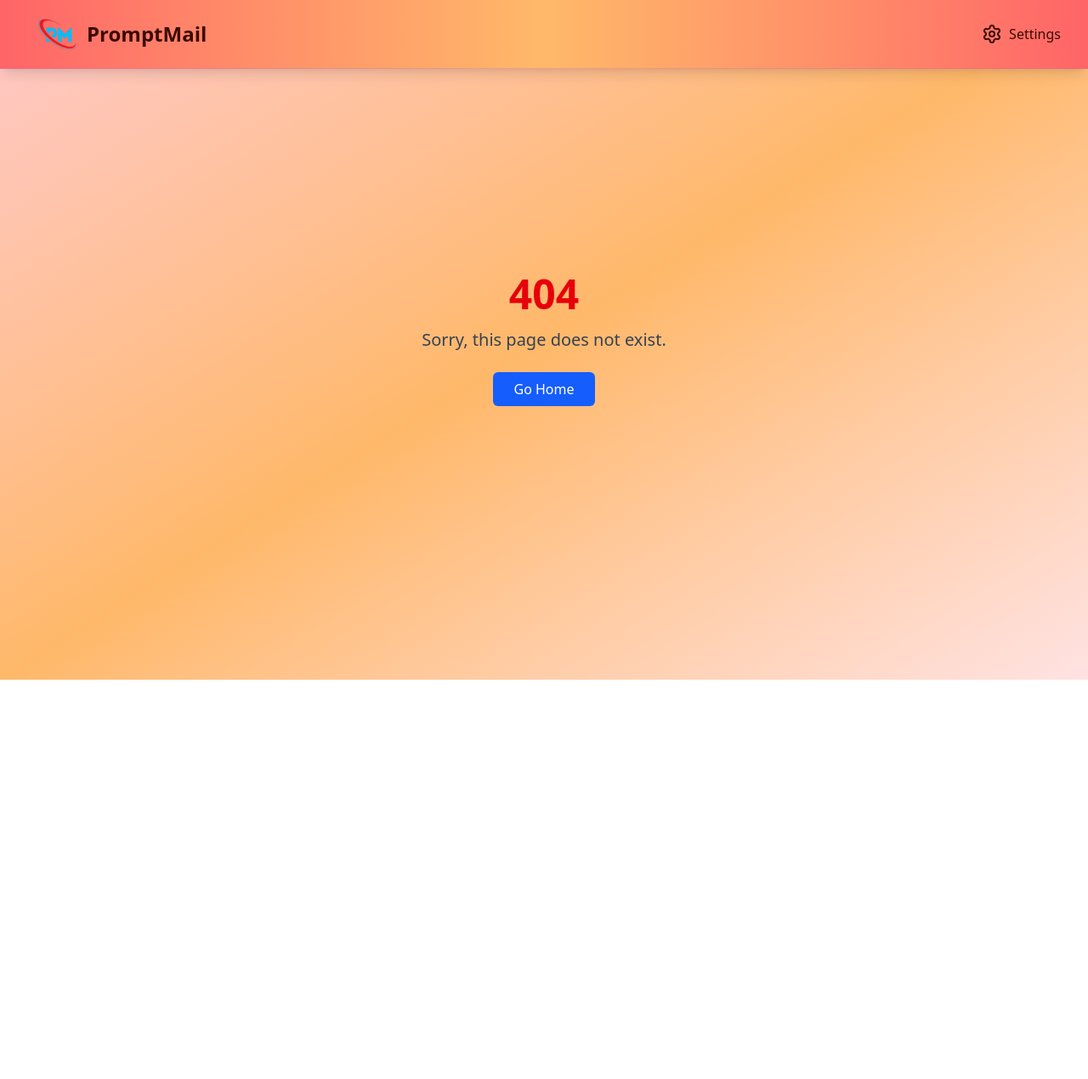
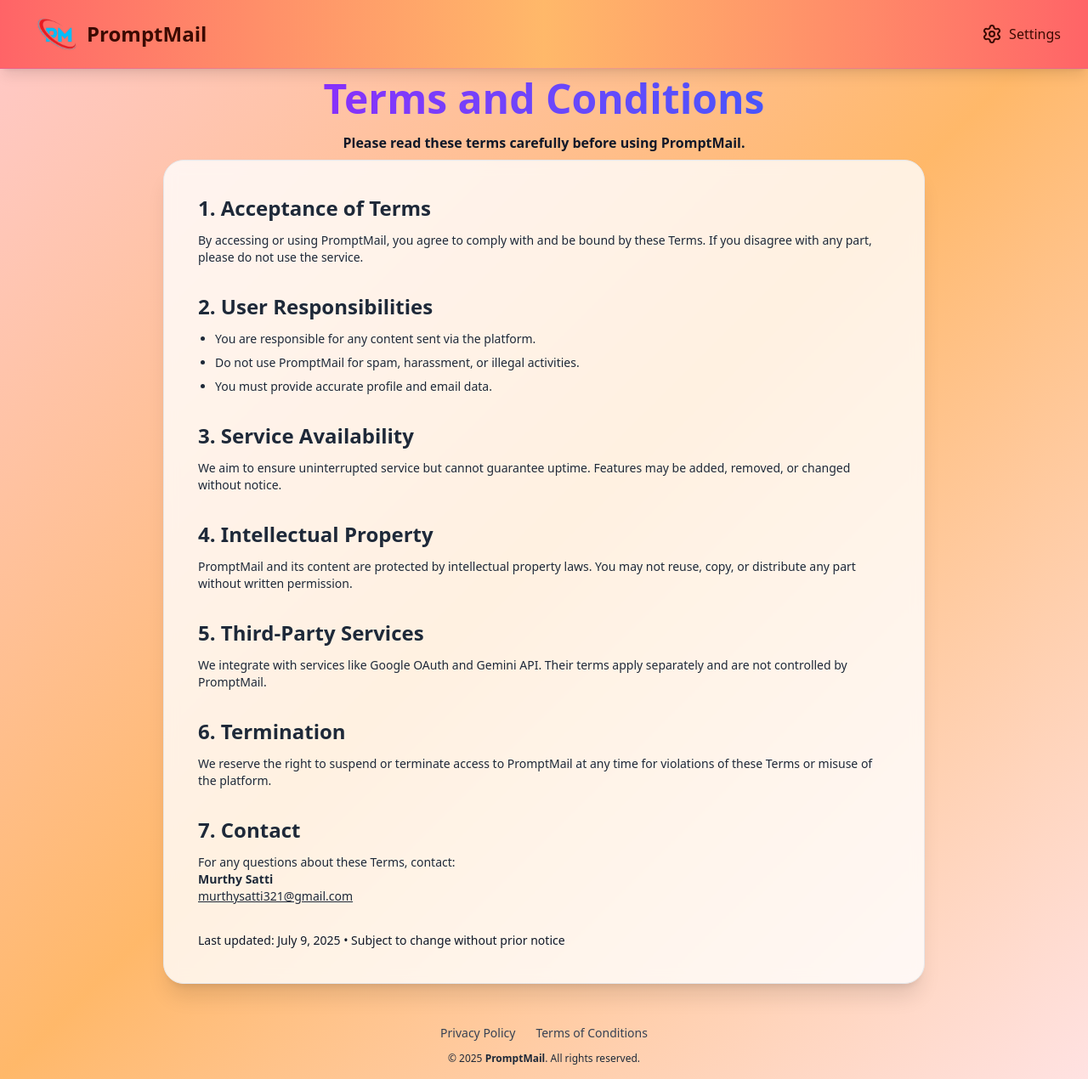
Before and after one commit to murthy-satti/promptmail, a Next.js app: page /terms in a window 1280 px wide. Before the commit this address had no page. Shown: the whole page at 85% size. Before the commit the page ends 800 px from the top, so only its background shows below. Built offline with nearby package versions, Linux system fonts and the light colour scheme.

Commit message:
changes in footer, terms , etc..

```diff
--- a/app/layout.jsx
+++ b/app/layout.jsx
@@ -1,4 +1,5 @@
 
+import Footer from "@/components/Footer";
 import "./globals.css";
 import Navbar from "@/components/Navbar";
 import SessionWrapper from "@/components/session";
@@ -6,14 +7,27 @@
 
 export const metadata = {
   title: "Prompt Mail",
-  description: "PromptMail helps you write and send professional emails using AI. Just describe your message and let Gemini-powered AI generate and send it via Gmail securely using OAuth2.",
-  keywords: ["PromptMail", "AI email generator", "Gemini API", "Nodemailer", "Gmail OAuth2", "Next.js email app", "auto email writer"],
+  description:
+    "PromptMail helps you write and send professional emails using AI. Just describe your message and let Gemini-powered AI generate and send it via Gmail securely using OAuth2.",
+  keywords: [
+    "PromptMail",
+    "AI email generator",
+    "Gemini API",
+    "Nodemailer",
+    "Gmail OAuth2",
+    "Next.js email app",
+    "auto email writer",
+  ],
   authors: [{ name: "Murthy Satti" }],
   creator: "PromptMail",
   icons: {
-    icon: "/PM.png", // ✅ place your logo as favicon.ico in /public
+    icon: "/PM.png",
+  },
+  other: {
+    "google-site-verification": "AqbsYPefbsWcqycr3wB7uI_wmRVDms-0Y7Q5d_Y160E",
   },
 };
+
 
 
 
@@ -28,6 +42,7 @@
 
           {children}
         </SessionWrapper>
+        <Footer/>
       </body>
     </html>
   )
--- a/app/privacypolicy/page.jsx
+++ b/app/privacypolicy/page.jsx
@@ -1,19 +1,18 @@
 // app/privacy/page.jsx
 export const metadata = {
-    title: "Privacy Policy | PromptMail",
     description: "Read the privacy policy for PromptMail, detailing data collection, usage, and user security.",
 };
 
 export default function PrivacyPolicy() {
     return (
-        <div className="min-h-screen  py-8 px-4 sm:px-6 lg:px-8">
+        <div className="min-h-screen  py-8 px-4 sm:px-6 lg:px-8 mt-15">
             <div className="max-w-4xl mx-auto">
                 {/* Header Section */}
-                <div className="text-center mb-8">
-                    <h1 className="text-4xl sm:text-5xl font-bold bg-gradient-to-r from-purple-600 to-blue-600 dark:from-purple-400 dark:to-blue-400 bg-clip-text text-transparent mb-4">
+                <div className="text-center mb-4">
+                    <h2 className="text-2xl sm:text-4xl font-bold bg-gradient-to-r from-purple-600 to-blue-600 dark:from-purple-400 dark:to-blue-400 bg-clip-text text-transparent mb-4">
                         Privacy Policy
-                    </h1>
-                    <p className="text-gray-900 font-semibold dark:text-purple-400 text-lg max-w-2xl mx-auto">
+                    </h2>
+                    <p className="text-gray-900 font-semibold dark:text-purple-400 text-md md:text-lg max-w-2xl mx-auto">
                         Your privacy is important to us. This policy explains how we collect, use, and protect your information.
                     </p>
                 </div>
@@ -193,26 +192,6 @@
                         </div>
                     </section>
 
-                    {/* Section 8 */}
-                    <section className="mb-8">
-                        <h2 className="text-2xl font-bold mb-4 text-gray-800 dark:text-gray-100 flex items-center">
-                            8. Your Rights
-                        </h2>
-                        <div className="grid gap-4 sm:grid-cols-1 lg:grid-cols-2">
-                            <div className="bg-green-50 dark:bg-gray-800 rounded-xl p-4 border border-gray-400 dark:border-gray-200">
-                                <h3 className="font-semibold text-gray-900 dark:text-gray-100 mb-2">Access & Update</h3>
-                                <p className="text-gray-900 dark:text-gray-100 text-sm">
-                                    You can view and update your profile information at any time through your account settings.
-                                </p>
-                            </div>
-                            <div className="bg-green-50 dark:bg-gray-800 rounded-xl p-4 border border-gray-400 dark:border-gray-200">
-                                <h3 className="font-semibold text-gray-900 dark:text-gray-100 mb-2">Data Deletion</h3>
-                                <p className="text-gray-900 dark:text-gray-100 text-sm">
-                                    You can request complete deletion of your data by contacting our support team.
-                                </p>
-                            </div>
-                        </div>
-                    </section>
 
                     {/* Contact Section */}
                     <section className="mb-8">
--- a/app/settings/page.jsx
+++ b/app/settings/page.jsx
@@ -304,8 +304,15 @@
                   <article className="p-3 sm:p-4 rounded-lg bg-white dark:bg-gray-900 border border-gray-500 dark:border-gray-400">
                     <h3 className="font-medium text-gray-900 dark:text-gray-100 mb-2 text-sm sm:text-base">Terms of Service</h3>
                     <p className="text-xs sm:text-sm text-gray-600 dark:text-gray-400 leading-relaxed">
-                      By accessing or using PromptMail, you agree to comply with and be bound by these terms. You must not misuse our platform or attempt unauthorized access. We reserve the right to suspend or terminate accounts violating these terms.
+                      By accessing or using PromptMail, you agree to comply with and be bound by these terms. You must not misuse our platform or attempt unauthorized access.
+                       <Link
+                        href="/terms"
+                        className="underline text-purple-600 dark:text-purple-300 hover:text-purple-800 dark:hover:text-purple-200 transition-colors"
+                      >
+                        Learn more
+                      </Link>
                     </p>
+
                   </article>
                   <article className="p-3 sm:p-4 rounded-lg bg-white dark:bg-gray-900 border border-gray-500 dark:border-gray-400">
                     <h3 className="font-medium text-gray-900 dark:text-gray-100 mb-2 text-sm sm:text-base">Privacy Policy</h3>
--- /dev/null
+++ b/app/terms/page.jsx
@@ -0,0 +1,93 @@
+export const metadata = {
+  description: "Read the terms and conditions for using PromptMail, including user responsibilities, limitations, and service terms.",
+};
+
+export default function TermsAndConditions() {
+  return (
+    <div className="min-h-screen py-8 px-4 sm:px-6 lg:px-8 mt-15">
+      <div className="max-w-4xl mx-auto">
+        {/* Header */}
+        <div className="text-center mb-2">
+          <h2 className="text-3xl sm:text-5xl font-bold bg-gradient-to-r from-purple-600 to-blue-600 dark:from-purple-400 dark:to-blue-400 bg-clip-text text-transparent mb-4">
+            Terms and Conditions
+          </h2>
+          <p className="text-gray-900 font-semibold dark:text-purple-400 text-md md:text:lg max-w-2xl mx-auto">
+            Please read these terms carefully before using PromptMail.
+          </p>
+        </div>
+
+        {/* Content Box */}
+        <div className="bg-white/80 dark:bg-gray-900/80 backdrop-blur-sm shadow-xl rounded-3xl p-6 sm:p-8 lg:p-10 border border-gray-200 dark:border-gray-700 space-y-8">
+
+          {/* Section 1 */}
+          <section>
+            <h2 className="text-2xl font-bold mb-3 text-gray-800 dark:text-gray-100">1. Acceptance of Terms</h2>
+            <p className="text-gray-800 dark:text-gray-300 text-sm">
+              By accessing or using PromptMail, you agree to comply with and be bound by these Terms. If you disagree with any part, please do not use the service.
+            </p>
+          </section>
+
+          {/* Section 2 */}
+          <section>
+            <h2 className="text-2xl font-bold mb-3 text-gray-800 dark:text-gray-100">2. User Responsibilities</h2>
+            <ul className="list-disc pl-5 space-y-2 text-gray-800 dark:text-gray-300 text-sm">
+              <li>You are responsible for any content sent via the platform.</li>
+              <li>Do not use PromptMail for spam, harassment, or illegal activities.</li>
+              <li>You must provide accurate profile and email data.</li>
+            </ul>
+          </section>
+
+          {/* Section 3 */}
+          <section>
+            <h2 className="text-2xl font-bold mb-3 text-gray-800 dark:text-gray-100">3. Service Availability</h2>
+            <p className="text-gray-800 dark:text-gray-300 text-sm">
+              We aim to ensure uninterrupted service but cannot guarantee uptime. Features may be added, removed, or changed without notice.
+            </p>
+          </section>
+
+          {/* Section 4 */}
+          <section>
+            <h2 className="text-2xl font-bold mb-3 text-gray-800 dark:text-gray-100">4. Intellectual Property</h2>
+            <p className="text-gray-800 dark:text-gray-300 text-sm">
+              PromptMail and its content are protected by intellectual property laws. You may not reuse, copy, or distribute any part without written permission.
+            </p>
+          </section>
+
+          {/* Section 5 */}
+          <section>
+            <h2 className="text-2xl font-bold mb-3 text-gray-800 dark:text-gray-100">5. Third-Party Services</h2>
+            <p className="text-gray-800 dark:text-gray-300 text-sm">
+              We integrate with services like Google OAuth and Gemini API. Their terms apply separately and are not controlled by PromptMail.
+            </p>
+          </section>
+
+          {/* Section 6 */}
+          <section>
+            <h2 className="text-2xl font-bold mb-3 text-gray-800 dark:text-gray-100">6. Termination</h2>
+            <p className="text-gray-800 dark:text-gray-300 text-sm">
+              We reserve the right to suspend or terminate access to PromptMail at any time for violations of these Terms or misuse of the platform.
+            </p>
+          </section>
+
+          {/* Section 7 */}
+          <section>
+            <h2 className="text-2xl font-bold mb-3 text-gray-800 dark:text-gray-100">7. Contact</h2>
+            <p className="text-gray-800 dark:text-gray-300 text-sm">
+              For any questions about these Terms, contact:
+              <br />
+              <strong>Murthy Satti</strong><br />
+              <a href="mailto:murthysatti321@gmail.com" className="underline hover:text-purple-900 dark:hover:text-purple-300 transition-colors">
+                murthysatti321@gmail.com
+              </a>
+            </p>
+          </section>
+
+          {/* Footer */}
+          <footer className="text-sm text-gray-900 dark:text-gray-200">
+            Last updated: July 9, 2025 • Subject to change without prior notice
+          </footer>
+        </div>
+      </div>
+    </div>
+  );
+}
--- /dev/null
+++ b/components/Footer.jsx
@@ -0,0 +1,28 @@
+import React from 'react';
+import Link from 'next/link';
+
+const Footer = () => {
+  return (
+    <footer className="w-full  border-gray-200 dark:border-gray-700  py-4 px-4 text-center text-sm text-gray-700 dark:text-gray-300">
+      <div className="flex justify-center gap-6 mb-3">
+        <Link
+          href="/privacypolicy"
+          className="transition text-md md:text:lg hover:underline hover:text-blue-600 dark:hover:text-teal-400 font-medium"
+        >
+          Privacy Policy
+        </Link>
+        <Link
+          href="/terms"
+          className="transition text-md md:text:lg hover:underline hover:text-blue-600 dark:hover:text-teal-400 font-medium"
+        >
+          Terms of Conditions
+        </Link>
+      </div>
+      <p className="text-xs md:text:sm text-gray-800 dark:text-gray-300">
+        &copy; {new Date().getFullYear()} <span className="font-semibold">PromptMail</span>. All rights reserved.
+      </p>
+    </footer>
+  );
+};
+
+export default Footer;
```
Lines whose indentation alone changed are shown as unchanged.
